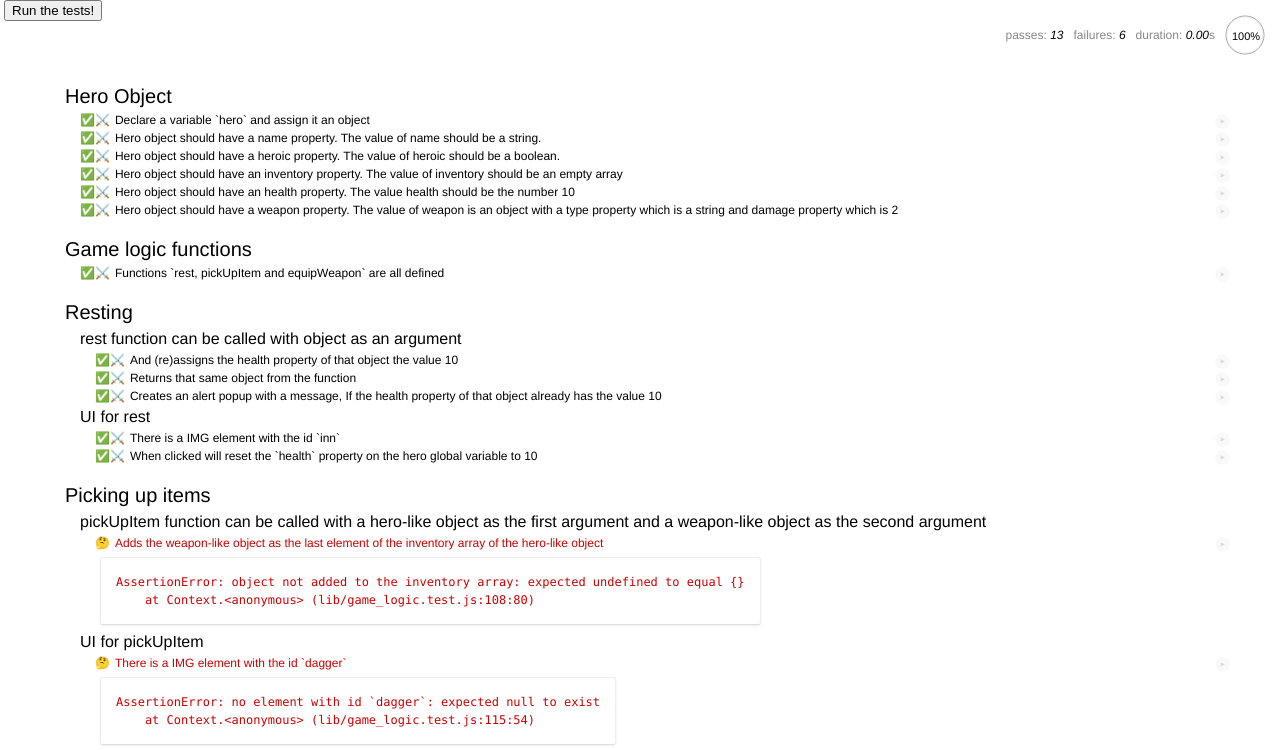
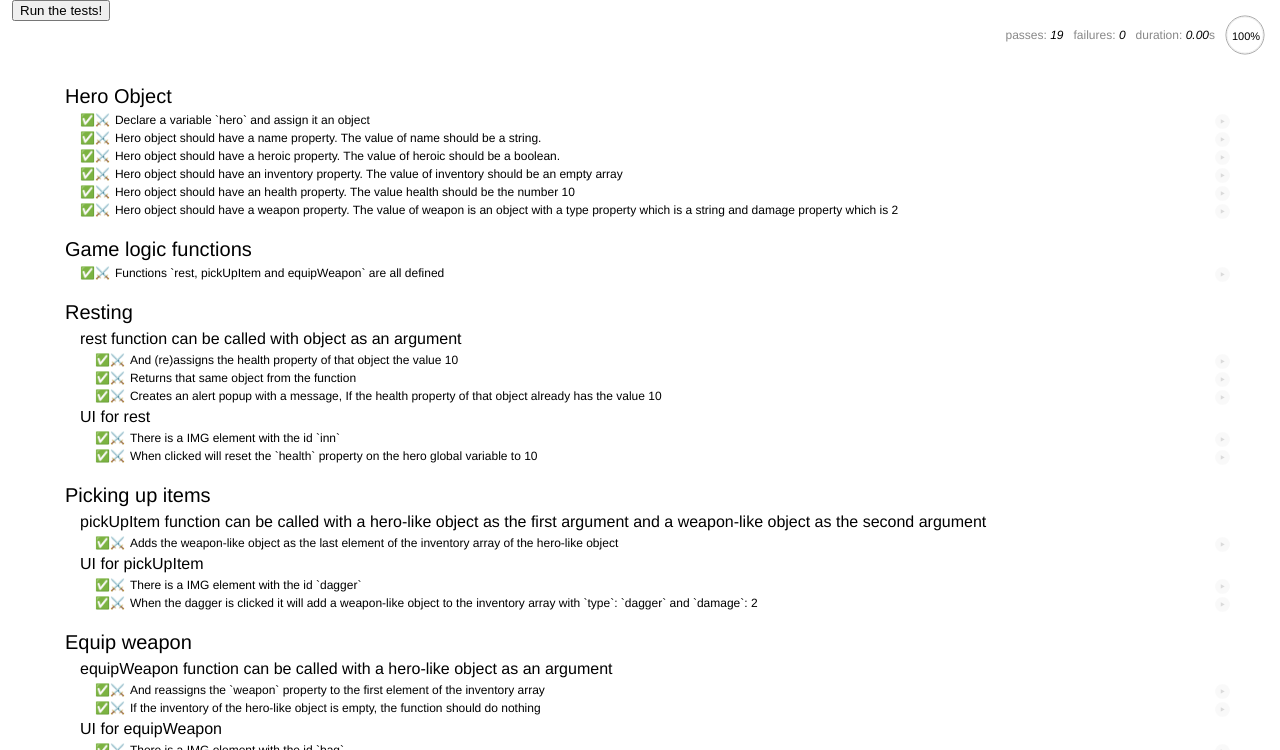
Before and after one commit to CarlosEscat/herogame, a plain HTML site: page index.html in a window 1280 px wide. Both pictures are taken after a click on the button "Run the tests!". Shown: the top 750 px of the page. Drawn offline with Linux system fonts and the light colour scheme.

Commit message:
pickUpItem & equipWeapon functions

```diff
--- a/YOUR_JAVASCRIPT_HERE.js
+++ b/YOUR_JAVASCRIPT_HERE.js
@@ -5,7 +5,7 @@ let hero = {
     "inventory" : [],
     "health" : 10,
     "weapon" : {
-        "type" : "gun",
+        "type" : "knife",
         "damage" : 2
     }
 }
@@ -18,10 +18,20 @@ function rest(hero){
     return hero
 }
 
-function pickUpItem(){
+function pickUpItem(hero, weaponlike){
+    hero.inventory.push(weaponlike)
 
 }
 
-function equipWeapon(){
+function equipWeapon(hero){
+    if (hero.inventory == 0){
+        return undefined
+    }else {
+        hero.weapon= hero.inventory[0]
+    }
+}
 
+function dagger(){
+    let newDagger = {'type':'dagger','damage':2}
+    pickUpItem(hero, newDagger)
 }
--- a/index.html
+++ b/index.html
@@ -9,6 +9,8 @@
 
   <!-- 👍 YOUR HTML HERE 👍 -->
   <img id='inn' onclick=rest(hero)>
+  <img id='dagger' onclick=dagger()>
+  <img id='bag' onclick=equipWeapon(hero)>
 
 
   <!-- I RECOMMEND YOU LEAVE THE REST UNTOUCHED -->
```
